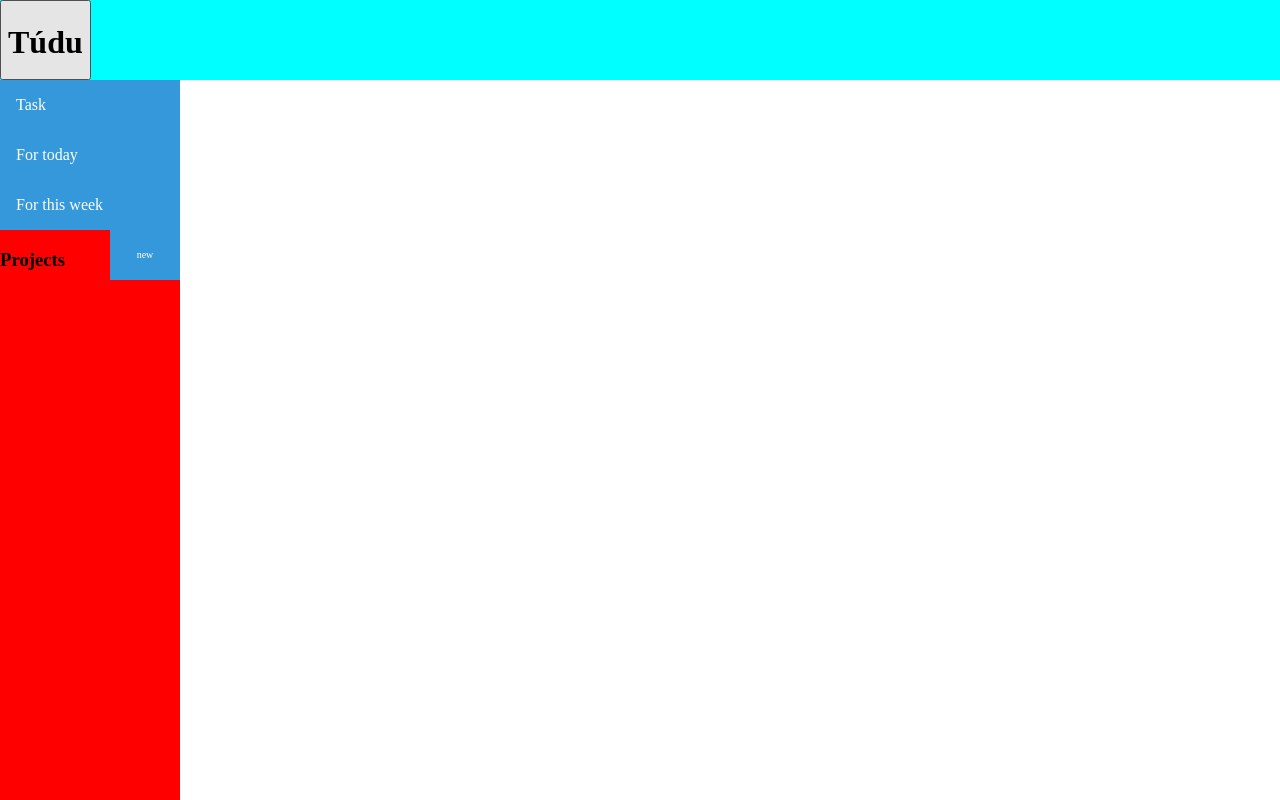
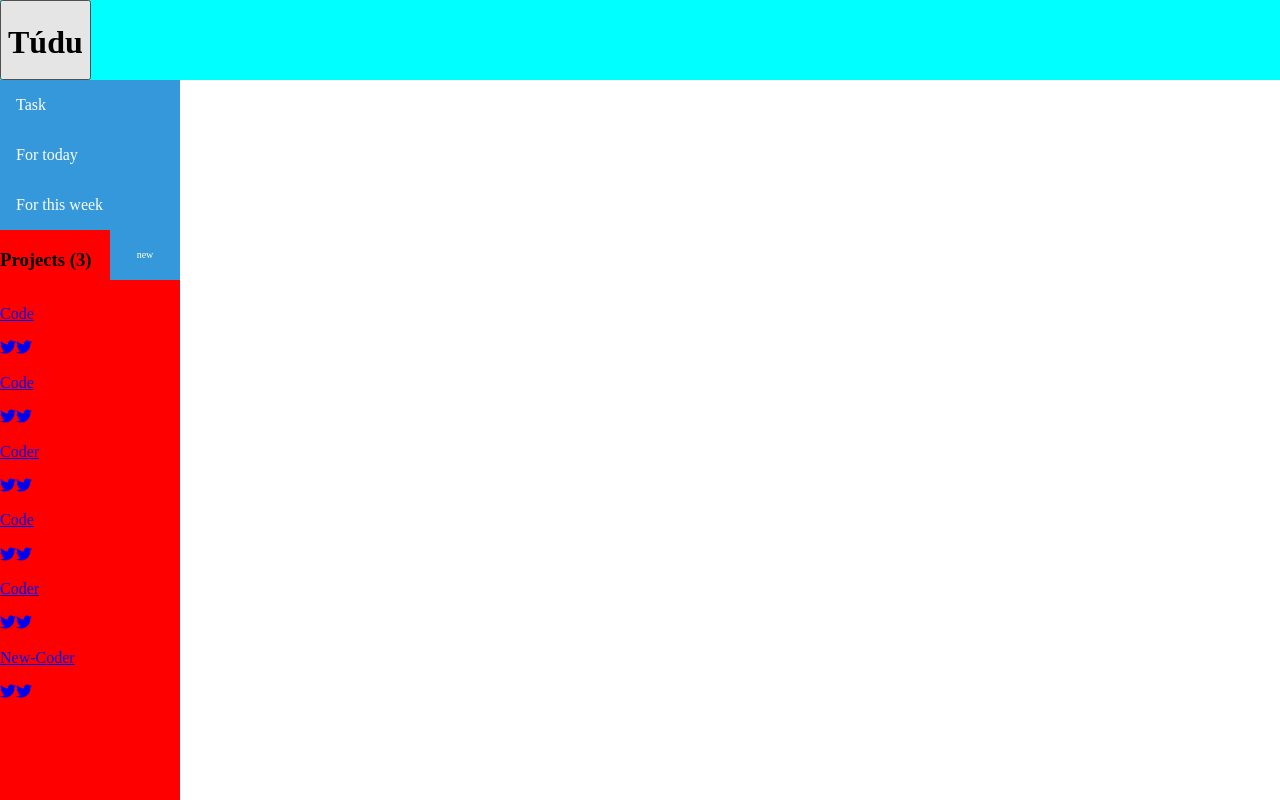
Before and after one commit to JCMP92/TO-DO-list, a website built with webpack: page dist/index.html in a window 1280 px wide. Built offline with nearby package versions, Linux system fonts and the light colour scheme.

Commit message:
create project function

```diff
--- /dev/null
+++ b/src/code/modules/createProjects.js
@@ -0,0 +1,67 @@
+import  projects  from "../projects";
+
+function createProject () {
+    const projectCount = document.querySelector('.project-count');
+    const projectsStorageDiv = document.querySelector('.projects-div-store');
+
+ //SAVE THE proyectList AS 'projects' INSIDE THE LOCAL STORAGE
+ localStorage.setItem('projects', JSON.stringify(projects.projectsContainer));
+
+ projectCount.textContent = projects.projectsContainer.length;
+
+ for (let i = 0; i < projects.projectsContainer.length; i += 1) {
+     const projectCard = document.createElement('a');
+     const textAndIcons = document.createElement('div');
+     const textContainer = document.createElement('div');
+     const iconsContainer = document.createElement('div');
+     const projectText = document.createElement('p');
+     const editIcon = document.createElement('i');
+     const deleteIcon = document.createElement('i');
+
+     //PROJECT CARD
+     projectCard.setAttribute('data-proj-index', i);
+     projectCard.setAttribute('href', '#');
+
+     //MAIN CONTAINER INSIDE THE PROJECT CARD
+     textAndIcons.setAttribute('data-proj-index', i);
+     textAndIcons.classList.add('project-text-and-icons-container');
+
+     //CONTAINER OF THE PROJECT NAME
+     textContainer.setAttribute('data-proj-index', i);
+     textContainer.classList.add('project-text-container');
+
+     //CONTAINER OF THE DELETE AND EDIT ICONS
+     iconsContainer.setAttribute('data-proj-index', i);
+     iconsContainer.classList.add('project-icons-container');
+
+     //PROJECT NAME (TEXT)
+     projectText.setAttribute('data-proj-index', i);
+     projectText.classList.add('project-text-name');
+     projectText.textContent = projects.projectsContainer[i].name;
+
+     //EDIT ICON
+     editIcon.setAttribute('data-proj-index', i);
+     editIcon.classList.add('fab', 'fa-twitter');
+
+     //DELETE ICON
+     deleteIcon.setAttribute('data-proj-index', i);
+     deleteIcon.classList.add('fab', 'fa-twitter');
+
+     //APPEND DOM CREATED ELEMENTS TO THE projects-div-store
+     textContainer.appendChild(projectText);
+     iconsContainer.appendChild(editIcon);
+     iconsContainer.appendChild(deleteIcon);
+     textAndIcons.appendChild(textContainer);
+     textAndIcons.appendChild(iconsContainer);
+     projectCard.appendChild(textAndIcons);
+     projectCard.appendChild(iconsContainer);
+     projectsStorageDiv.appendChild(projectCard);
+
+
+
+    }
+
+}
+ export{
+    createProject,
+}
--- a/src/code/projects.js
+++ b/src/code/projects.js
@@ -1,3 +1,5 @@
+import { createProject } from "./modules/createProjects";
+
 const projects = (() => {
 
     //EMPTY ARRAY WHERE PROJECTS WILL BE STORED
@@ -12,8 +14,10 @@ const projects = (() => {
     }
 
     function newProject(name) {
+        // const name = projectTitleInput.value;
         const project = new Project(name);
         projectsContainer.push(project);
+        createProject();
 
         console.log(projects.projectsContainer);
     };
--- a/src/index.js
+++ b/src/index.js
@@ -5,3 +5,4 @@ import"./style/style.scss";
 
 projects.newProject('Code');
 projects.newProject('Coder');
+projects.newProject('New-Coder');
```
Also changed, not shown: dist/index.html, dist/main.js, src/code/modules/builders.js (renamed from src/code/general-builders/builders.js).
